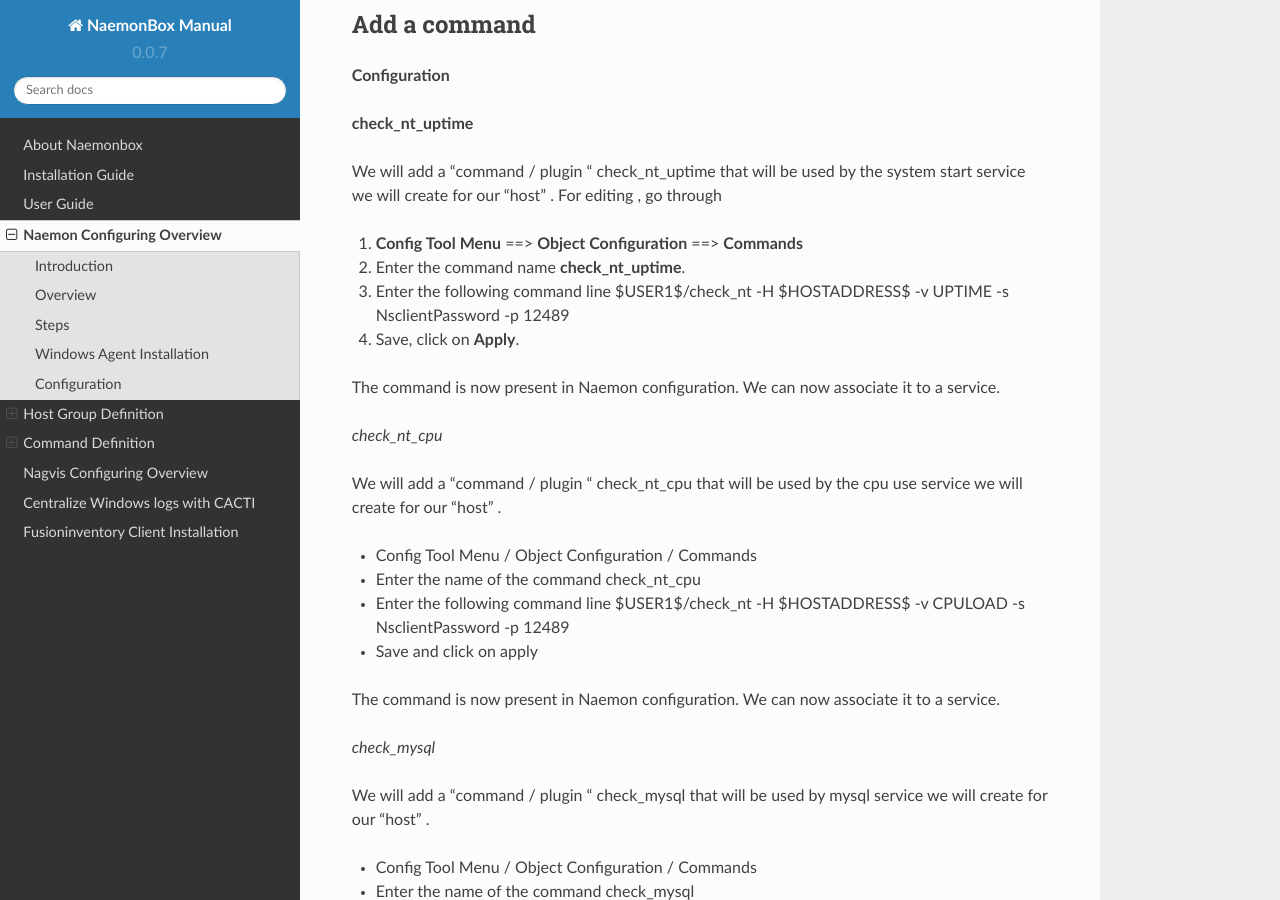
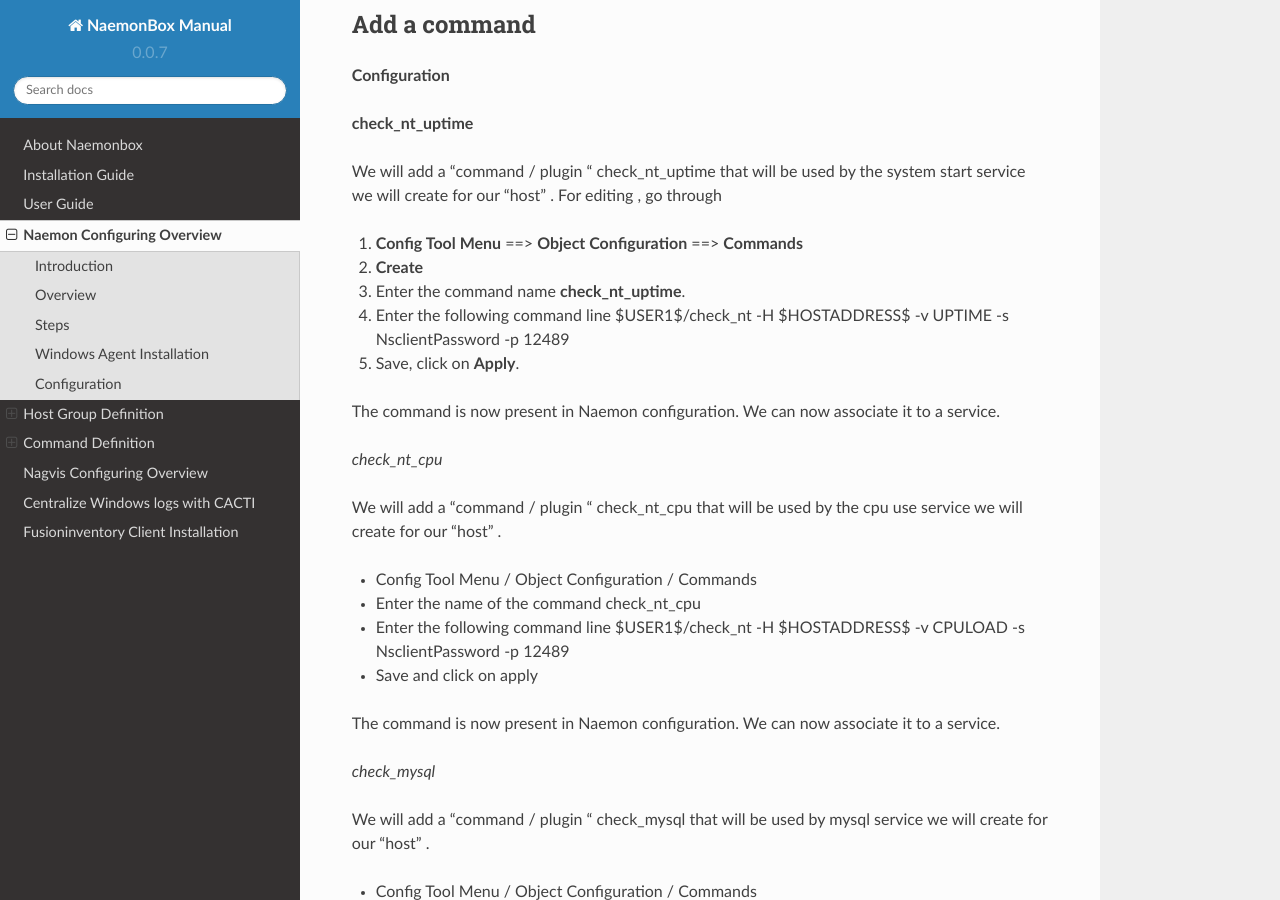
Before and after one commit to mgadi/naemonbox, a Sphinx documentation site: the page built from docs/source/04_Configuring_NaemonBox/index.rst, in a window 1280 px wide and 900 px high, scrolled down 3370 px. Built offline with Sphinx 7.4.7 and the Read the Docs theme 2.0.0, drawn with Linux system fonts in a browser that asks for light colours; pages that are not in the unit, such as notebooks, are missing from menus.

Commit message:
Update index.rst

```diff
--- a/docs/source/04_Configuring_NaemonBox/index.rst
+++ b/docs/source/04_Configuring_NaemonBox/index.rst
@@ -46,7 +46,7 @@
  *  Check **Enable nsclient server (check_nt)**
  *  Check **Enable NRPE server (check_nrpe)**
  *  Check **Enable NSCA client**
- * Check  **Enable WMI checks**
+ *  Check  **Enable WMI checks**
 
 .. image:: /images/nsclient-install1.png
 
@@ -101,11 +101,13 @@
 
 1. **Config Tool Menu** ==> **Object Configuration** ==> **Commands**
 
-2. Enter the command name **check_nt_uptime**.
+2. **Create**
 
-3. Enter the following command line $USER1$/check_nt -H $HOSTADDRESS$ -v UPTIME -s NsclientPassword -p 12489
+3. Enter the command name **check_nt_uptime**.
 
-4. Save, click on **Apply**.
+4. Enter the following command line $USER1$/check_nt -H $HOSTADDRESS$ -v UPTIME -s NsclientPassword -p 12489
+
+5. Save, click on **Apply**.
 
 The command is now present in Naemon configuration. We can now associate it to a service.
 
```
